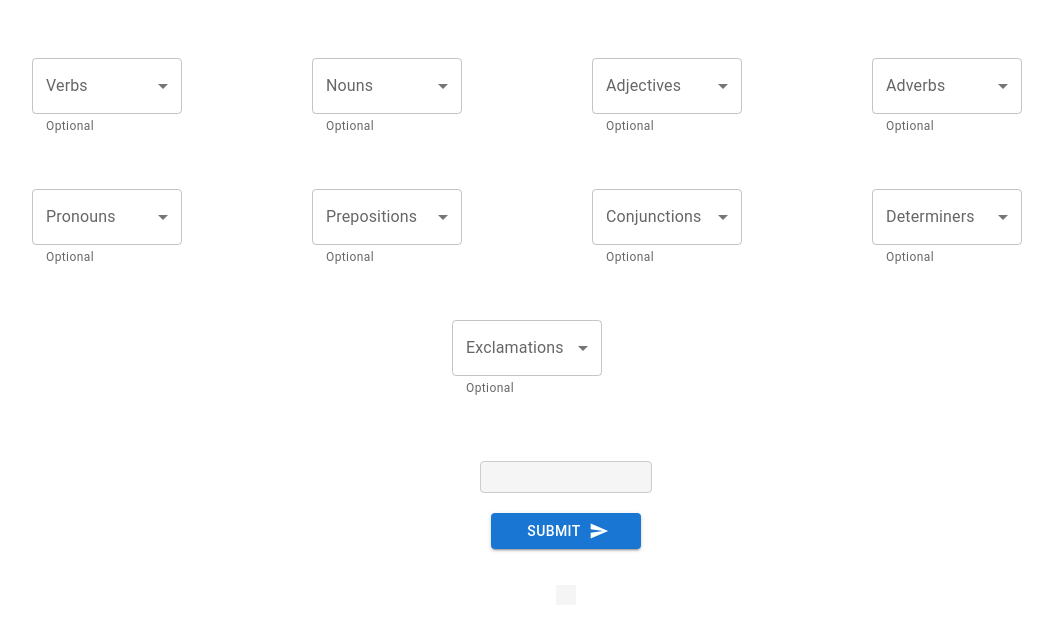
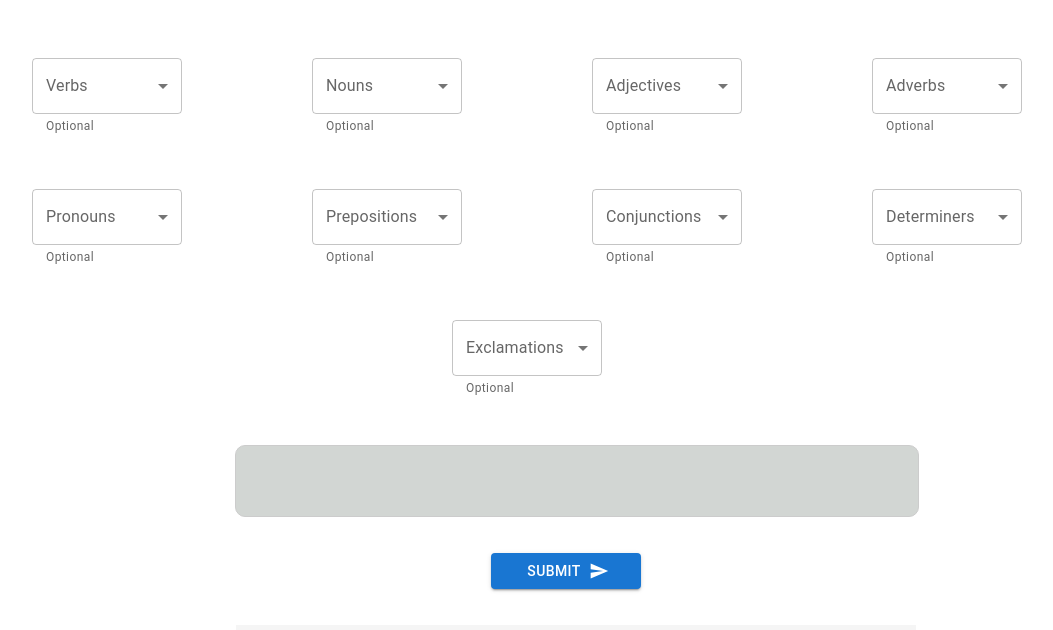
Before and after one commit to ZwangaMukwevho/runinghill-frontend, a Next.js app: page /home in a window 1280 px wide. Both pictures are taken after a click on the button "SUBMIT". Shown: the top 630 px of the page, without its empty margins (74-1127 px from the left). Built offline with nearby package versions, Linux system fonts and the light colour scheme.

Commit message:
feature: added width adjustment of sentence boxes

```diff
--- a/components/main/sentenceBox.js
+++ b/components/main/sentenceBox.js
@@ -3,20 +3,28 @@ import Box from "@mui/material/Box";
 
 const SentenceBox = ({ sentence }) => {
   return (
+    <div>
       <Box
+        component="div"
         sx={{
-        marginTop: "1rem",
-        fontSize: "1.2rem",
+          mb: 2,
+          display: "flex",
+          flexDirection: "column",
+          height: "50px",
+          overflow: "hidden",
+          overflowY: "scroll",
           border: "1px solid #ccc",
+          borderRadiuss: "4px",
           padding: "10px",
-        borderRadius: "4px",
-        backgroundColor: "#f5f5f5",
-        width: "150px",
-        height: "10px",
+          width: "100%",
+          "min-width": "40rem",
+          borderRadius: "10px",
+          backgroundColor: "#d2d6d3",
         }}
       >
         {sentence}
       </Box>
+    </div>
   );
 };
 
--- a/components/main/sentencesContainer.js
+++ b/components/main/sentencesContainer.js
@@ -1,33 +1,19 @@
 import React, { useState } from "react";
 import Box from "@mui/material/Box";
 
-const SentencesContainer = () => {
-  const [sentences, setSentences] = useState([]);
-
-  const handleSentenceSubmit = () => {
-    // Logic to generate the sentence from the selected dropdown values
-    const sentence = "Your constructed sentence here";
-
-    setSentences((prevSentences) => [...prevSentences, sentence]);
-  };
-
+const SentencesContainer = ({ sentence }) => {
   return (
-    <div>
-      <button onClick={handleSentenceSubmit}>Submit</button>
-
-      {sentences.map((sentence, index) => (
     <Box
-          key={index}
       sx={{
-            marginTop: "1rem",
         backgroundColor: "#f5f5f5",
         padding: "10px",
+        marginBottom: "1rem",
+        width: "100%",
+        "min-width": "40rem",
       }}
     >
       {sentence}
     </Box>
-      ))}
-    </div>
   );
 };
 
--- a/pages/home/index.js
+++ b/pages/home/index.js
@@ -57,6 +57,8 @@ export default function Home2() {
   const handleSentenceSubmit = () => {
     const constructedSentence = selectedValues.filter(Boolean).join(" ").trim();
     setSentences((prevSentences) => [...prevSentences, constructedSentence]);
+    setSentence("");
+    setSelectedValues(initialSelectedValues);
   };
 
   return (
@@ -82,30 +84,12 @@ export default function Home2() {
         {sentences.length > 0 && (
           <Box sx={{ marginTop: "1rem" }}>
             {sentences.map((sentence, index) => (
-              <Box
-                key={index}
-                sx={{
-                  backgroundColor: "#f5f5f5",
-                  padding: "10px",
-                  marginBottom: "1rem",
-                }}
-              >
-                {sentence}
-              </Box>
+              <div key={index}>
+                <SentencesContainer sentence={sentence}></SentencesContainer>
+              </div>
             ))}
           </Box>
         )}
-
-        <style jsx>{`
-          .dropdown-container {
-            display: flex;
-            flex-wrap: wrap;
-          }
-          .sentence {
-            margin-top: 1rem;
-            font-size: 1.2rem;
-          }
-        `}</style>
       </div>
     </Layout>
   );
```
Lines whose indentation alone changed are shown as unchanged.
